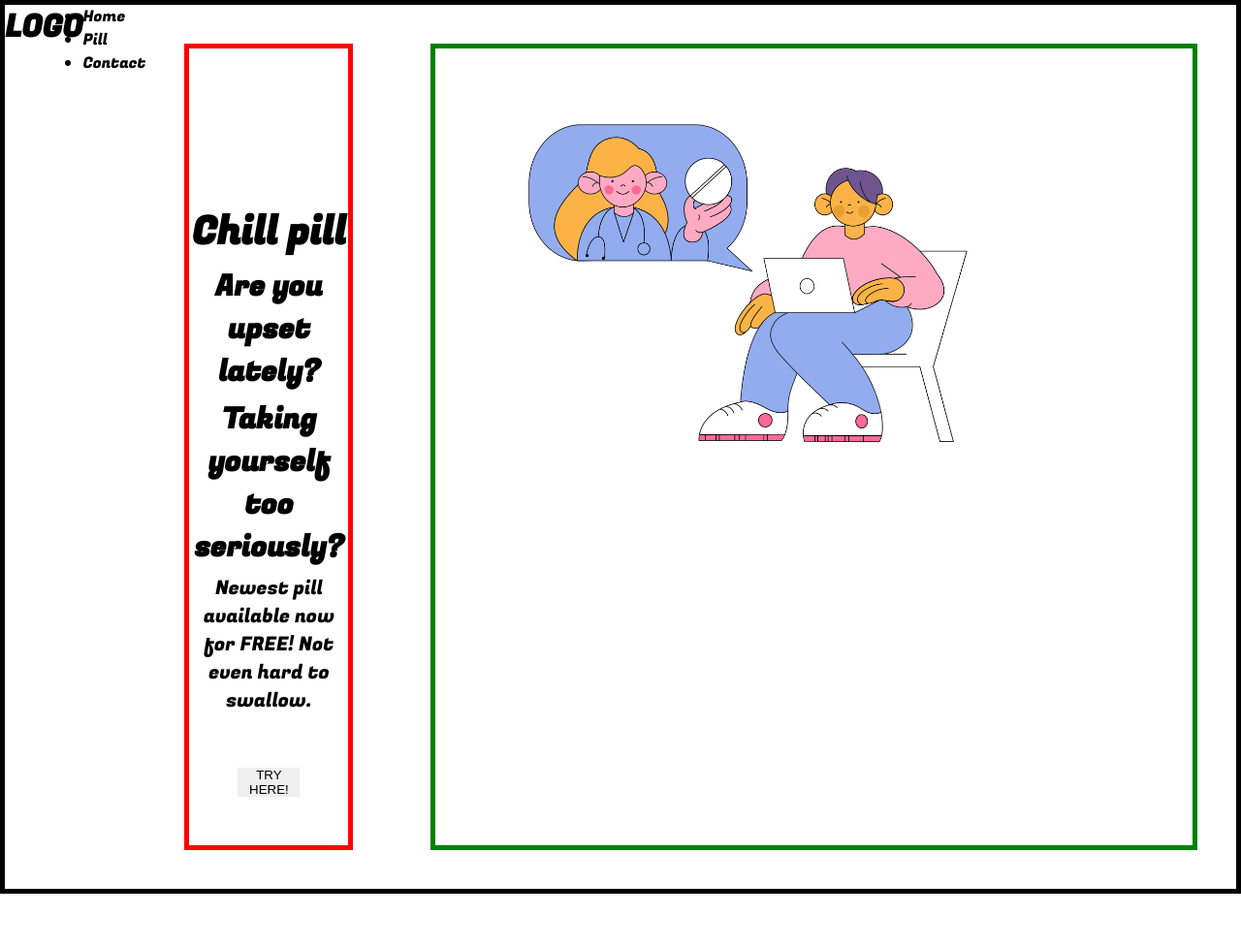
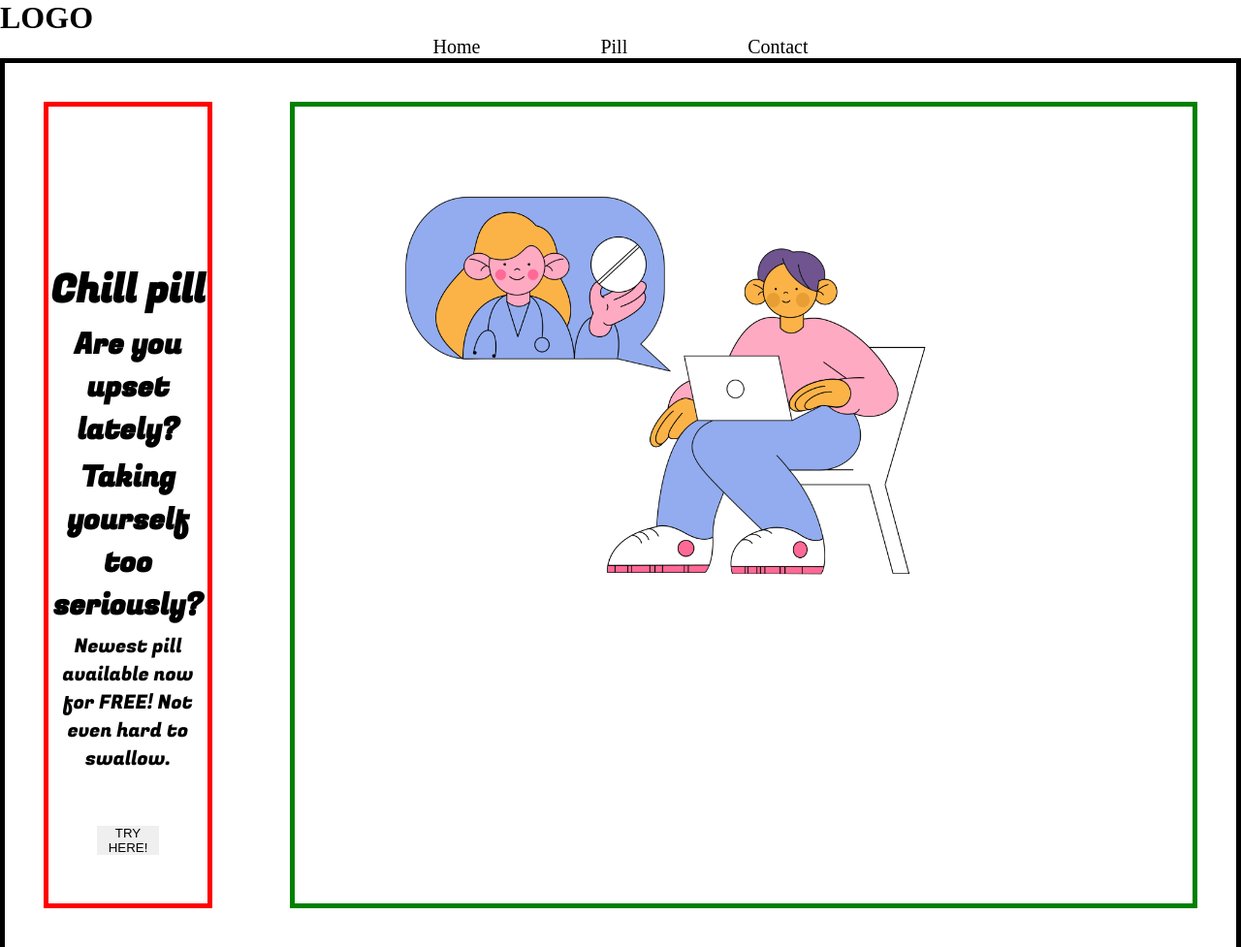
Before and after one commit to amandakibende/Chill-Pill, a plain HTML site: page index.html in a window 1280 px wide. Shown: the whole page at 97% size. Before the commit the page ends 922 px from the top, so only its background shows below. Drawn offline with Linux system fonts and the light colour scheme.

Commit message:
style menu

```diff
--- a/index.html
+++ b/index.html
@@ -9,7 +9,6 @@
 </head>
 <body>
 
-    <div class="main">
     <div class="logo"><h1>LOGO</h1></div>
     <div class="menu">
         <ul>
@@ -18,6 +17,9 @@
             <li>Contact</li>
         </ul>
     </div>
+
+    <div class="main">
+
         <div class="text">
             <h1> Chill pill </h1>
             <h2>Are you upset lately?</h2>
--- a/style.css
+++ b/style.css
@@ -37,3 +37,17 @@
  p, h2{
   margin: 5px;
 }
+
+ul{
+  list-style-type: none;
+margin: 0;
+padding: 0;
+text-align: center;
+}
+
+li{
+  display: inline;
+  min-width: 5em;
+  margin: 3em;
+  font-size: 20px;
+}
```
Lines whose indentation alone changed are shown as unchanged.
